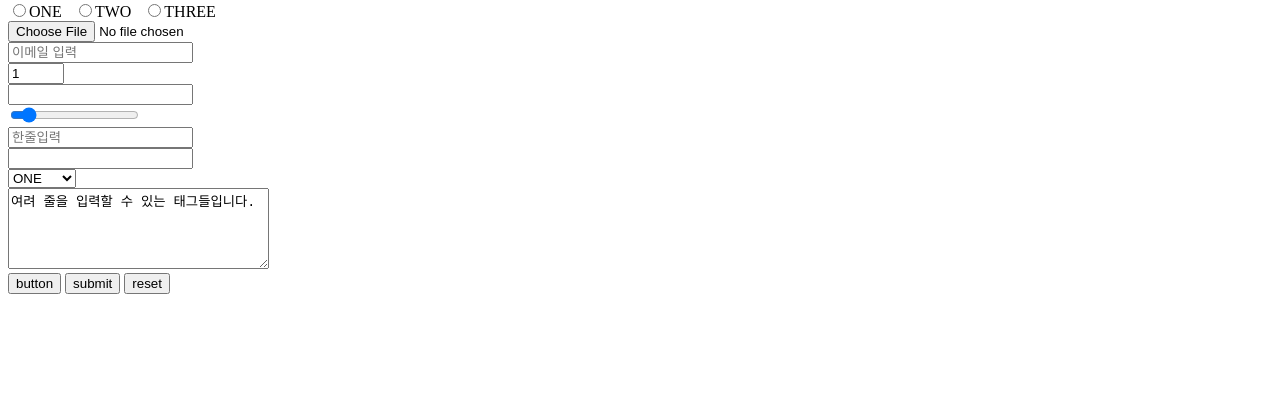
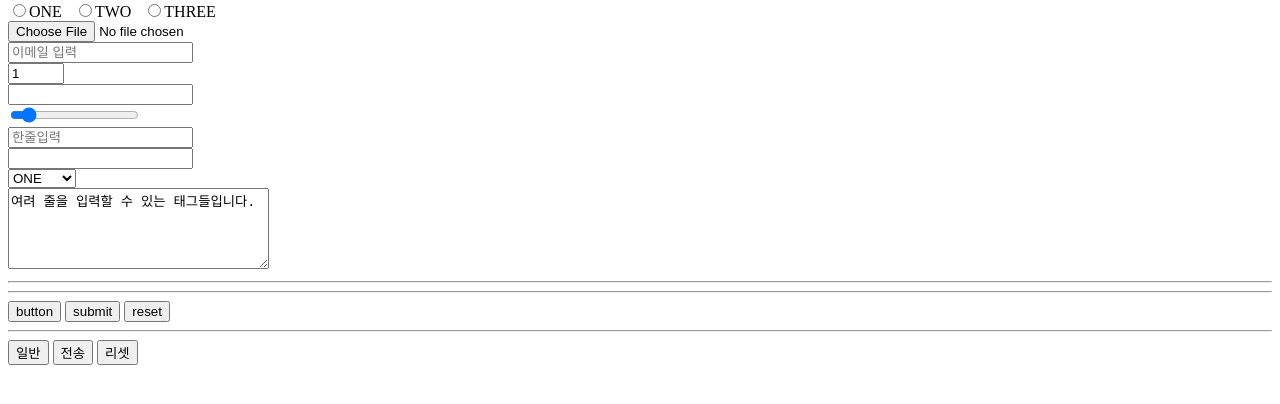
Before and after one commit to SamsungSDS-SCSA-25th/web-front-basic, a website: page html/form.html in a window 1280 px wide. Shown: the part 150-554 px from the top of the page. Drawn offline with Linux system fonts and the light colour scheme.

Commit message:
Feat: <button> 태그 실습

```diff
--- a/html/form.html
+++ b/html/form.html
@@ -47,10 +47,21 @@
 
     <br>
 
+    <hr>
+    <hr>
+
+    <!-- 밑에 버튼 두가지 동일한 기능 -->
+    <!-- 보통 button 태그를 쓴다. 가독성이 더 좋음 -->
+
     <input type="button" value="button">
     <input type="submit" value="submit">
     <input type="reset" value="reset">
 
+    <hr>
+
+    <button type="button">일반</button>
+    <button type="submit">전송</button>
+    <button type="reset">리셋</button>
 
 </form>
 </body>
```
